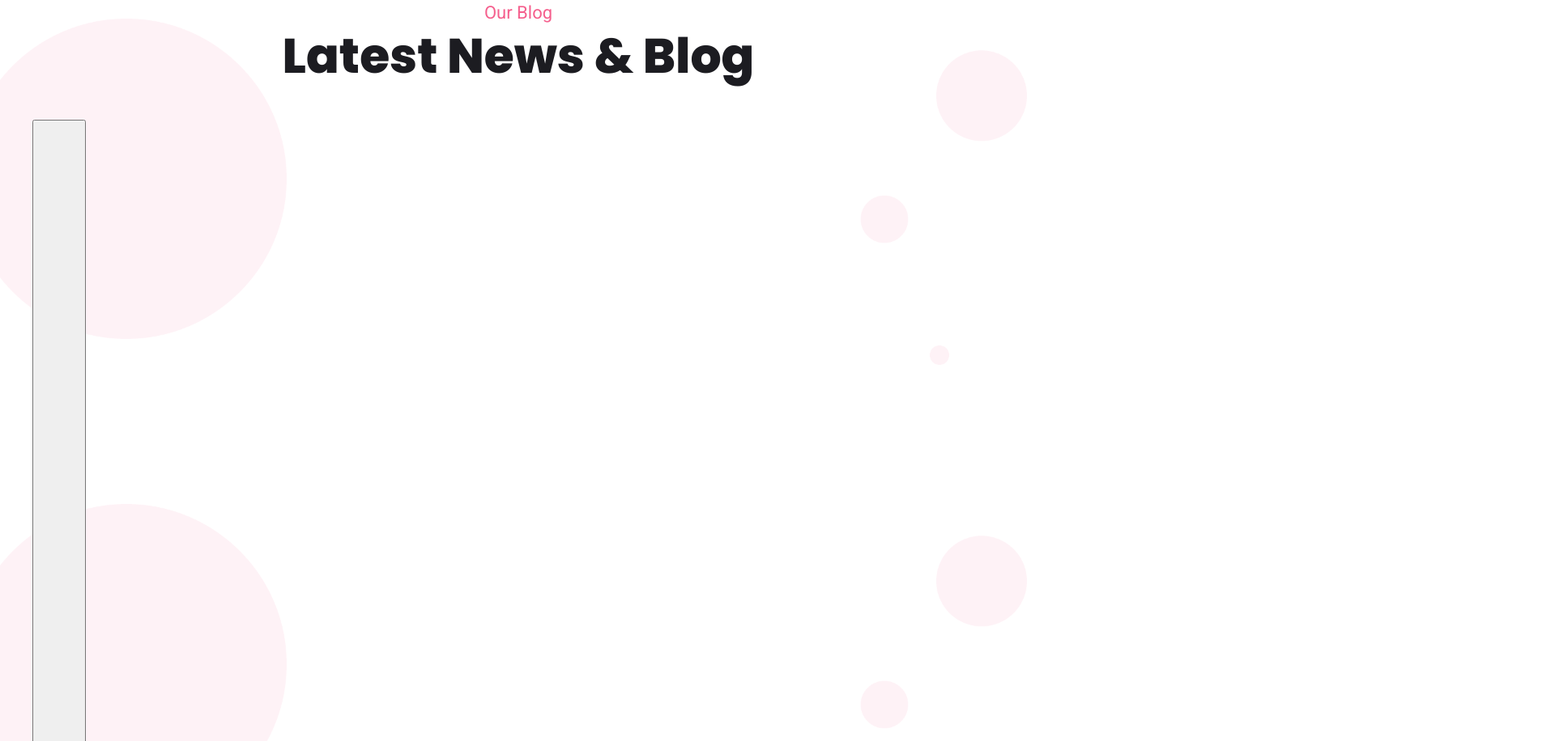
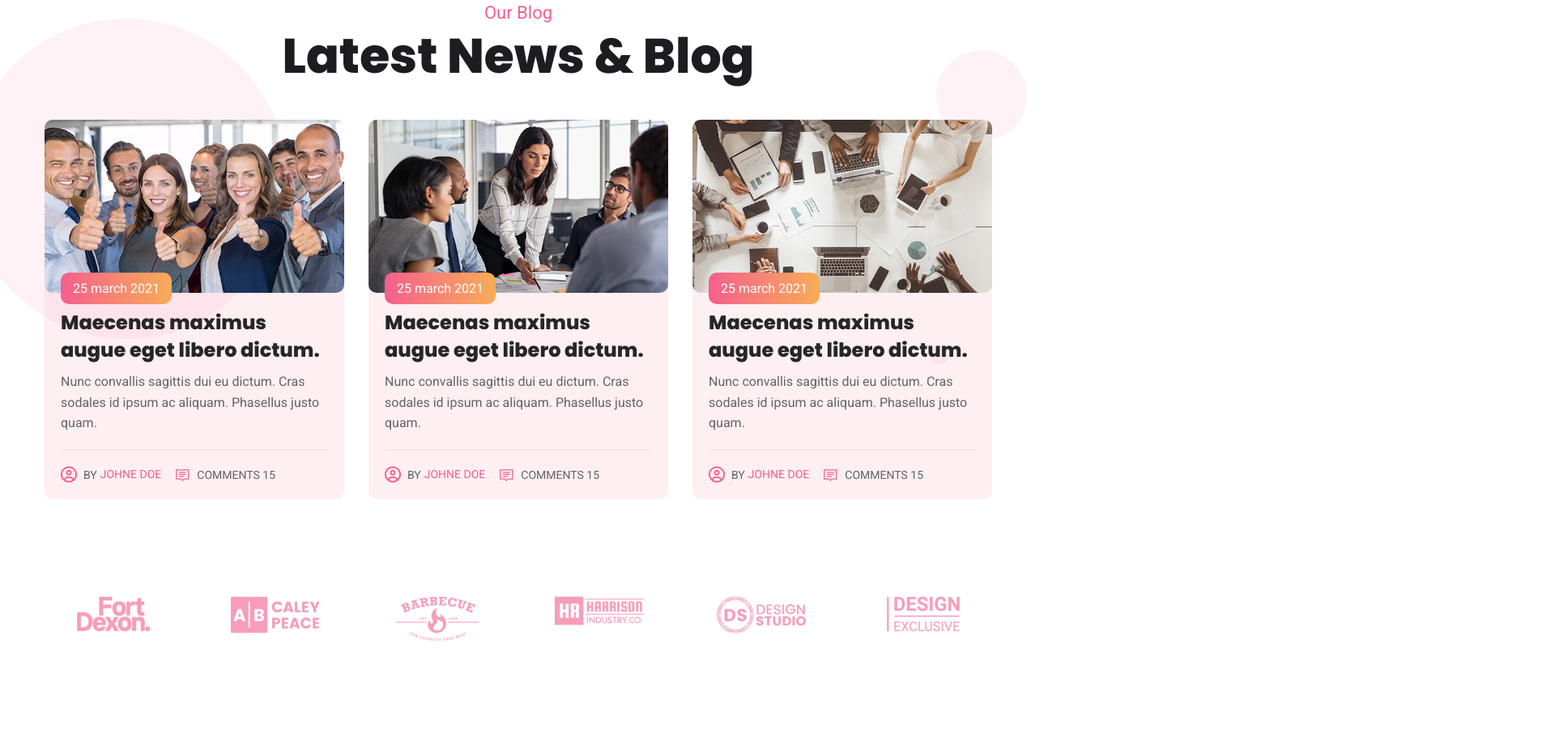
Before and after one commit to thinh1991999/BT3-CSS-HTML5, a plain HTML site: page index.html in a window 1280 px wide. Shown: the part 6549-7465 px from the top of the page at 81% size, 1920 px wide, since content can reach past the window. Drawn offline with nearby package versions, Linux system fonts and the light colour scheme; some packages are replaced by stand-ins of ours; the site is published under a folder, as on GitHub Pages, so addresses that start at the root find nothing; a script that the page names is missing.

Commit message:
update link

```diff
--- a/index.html
+++ b/index.html
@@ -12,8 +12,8 @@
       href="https://fonts.googleapis.com/css2?family=Poppins:wght@800&family=Roboto:wght@300;400;500;700;900&display=swap"
       rel="stylesheet"
     />
-    <link rel="stylesheet" href="/slick-1.8.1/slick/slick-theme.css" />
-    <link rel="stylesheet" href="/slick-1.8.1/slick/slick.css" />
+    <link rel="stylesheet" href="./slick-1.8.1/slick/slick-theme.css" />
+    <link rel="stylesheet" href="./slick-1.8.1/slick/slick.css" />
     <link
       rel="stylesheet"
       href="https://cdn.jsdelivr.net/npm/@fancyapps/ui/dist/fancybox.css"
```
